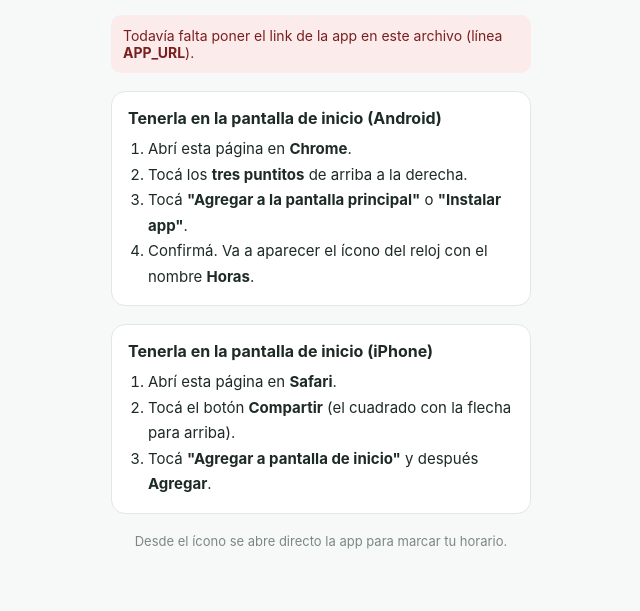
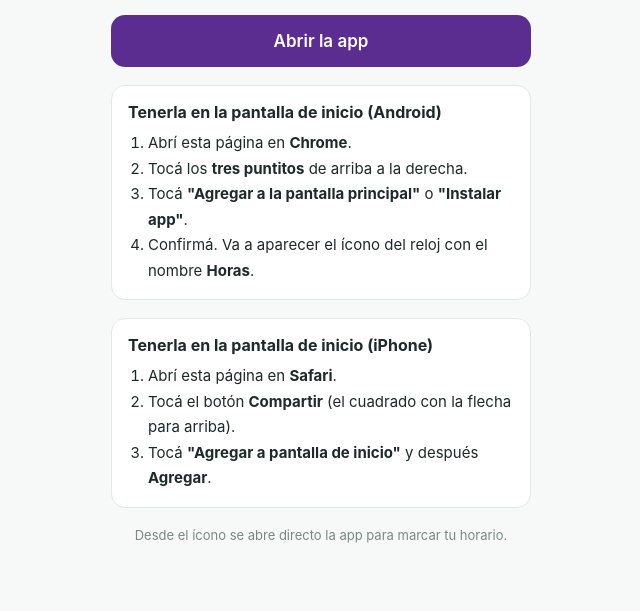
Before and after one commit to orch-horas/control-horas, a plain HTML site: page index.html in a window 1280 px wide. Shown: the part 189-800 px from the top of the page, without its empty margins (319-959 px from the left). Drawn offline with Linux system fonts and the light colour scheme.

Commit message:
Link de la app (versión de prueba)
Co-Authored-By: Claude Opus 5.5 <noreply@anthropic.com>
Claude-Session: https://claude.ai/code/session_01UeUM2Rtqenj18yjndpKLGB

```diff
--- a/index.html
+++ b/index.html
@@ -63,7 +63,7 @@ ol{padding-left:20px;line-height:1.7;font-size:15px}
 <script>
 {
   // ===== Pegá acá el link de la app web de Google (termina en /exec) =====
-  const APP_URL = '';
+  const APP_URL = 'https://script.google.com/macros/s/AKfycbxJzVMkvv35WvMIVuOtvfrO9z9vh_32Ehop6AcDpTsv_u1I_cnyr6Vus5GecSD2BKwdxg/exec';
   // =======================================================================
 
   const ok = /^https:\/\/script\.google\.com\/.+\/exec/.test(APP_URL);
```
